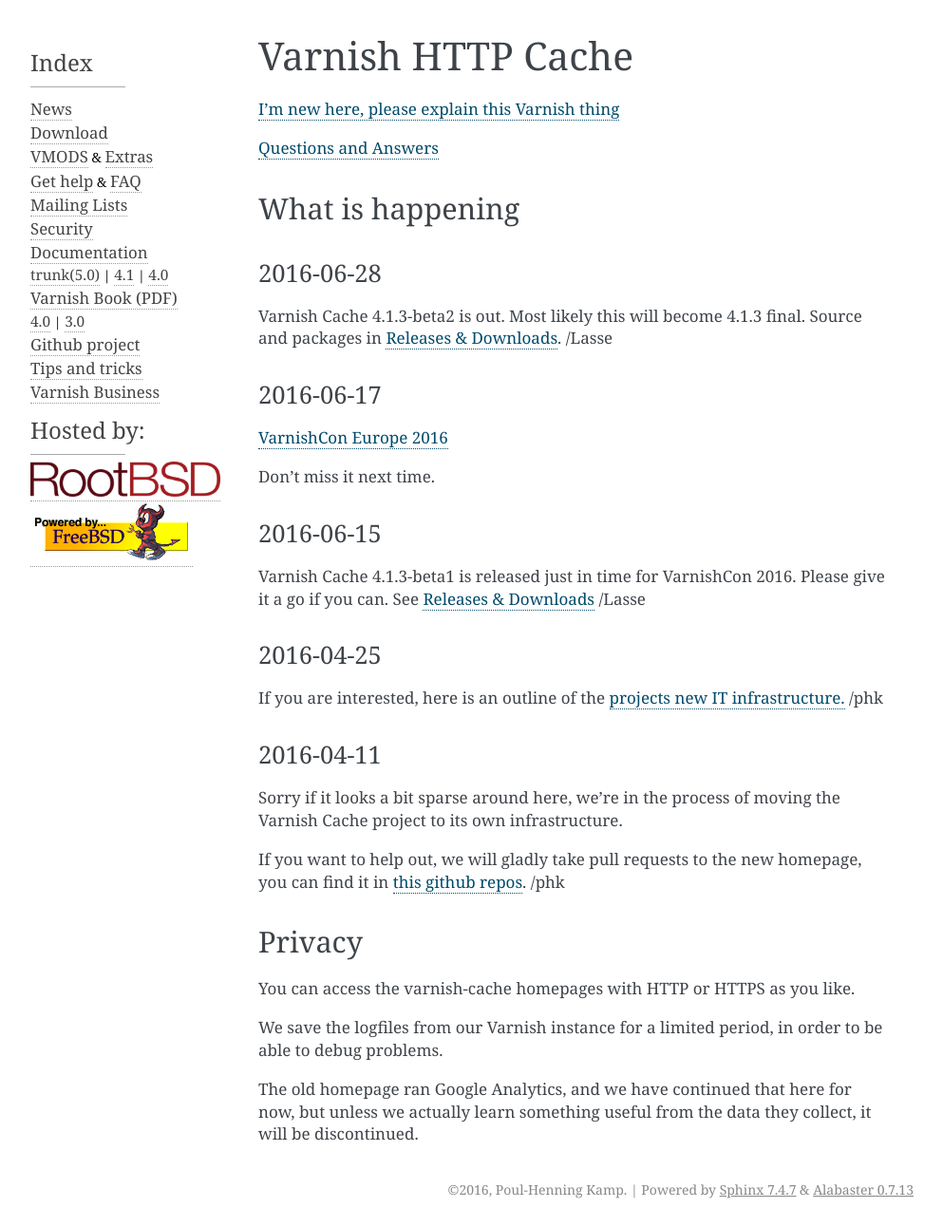
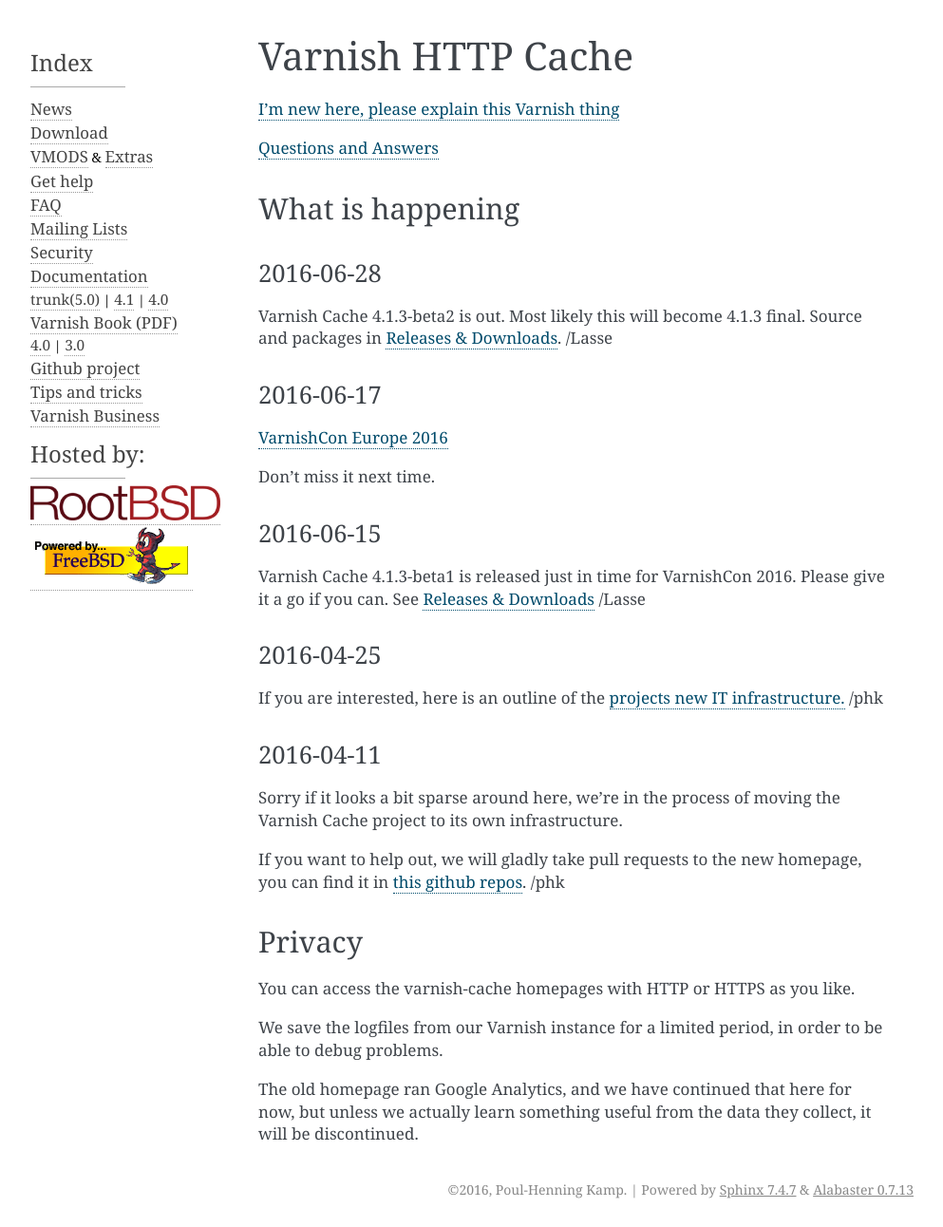
Before and after one commit to varnishcache/homepage, a Sphinx documentation site: the page built from R1/source/index.rst, in a window 1280 px wide. Shown: the whole page at 95% size, without its empty margins (148-1141 px from the left). Built offline with Sphinx 7.4.7, drawn with Linux system fonts in a browser that asks for light colours; pages that are not in the unit, such as notebooks, are missing from menus; comment, search, counter and statistics services are not loaded.

Commit message:
Expand help section to two menu entries.

```diff
--- a/R1/source/_templates/phkbar.html
+++ b/R1/source/_templates/phkbar.html
@@ -11,10 +11,8 @@
 	<a href="/vmods/index.html">VMODS</a> &amp;
 	<a href="/extras/index.html">Extras</a>
     </li>
-    <li class="toctree-l1">
-	<a href="/support/index.html">Get help</a> &amp;
-	<a href="/faq/index.html">FAQ</a>
-    </li>
+    <li class="toctree-l1"><a href="/support/index.html">Get help</a></li>
+    <li class="toctree-l1"><a href="/faq/index.html">FAQ</a></li>
     <li class="toctree-l1">
 	<a href="https://www.varnish-cache.org/lists/mailman/listinfo">Mailing Lists</a>
     </li>
```
